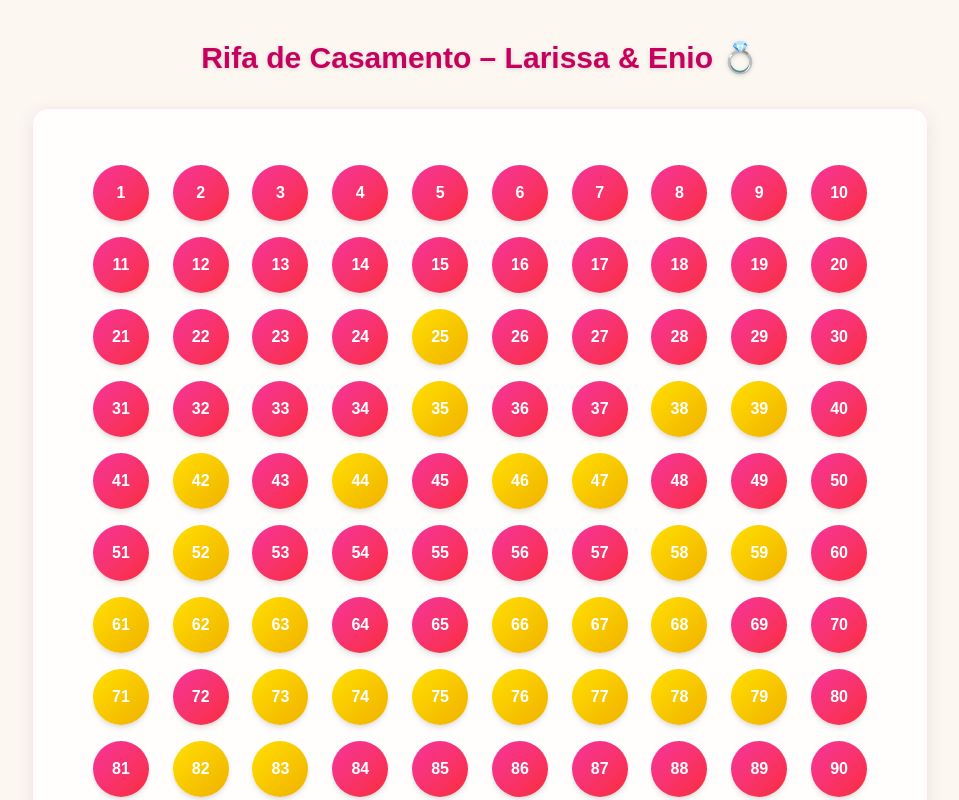
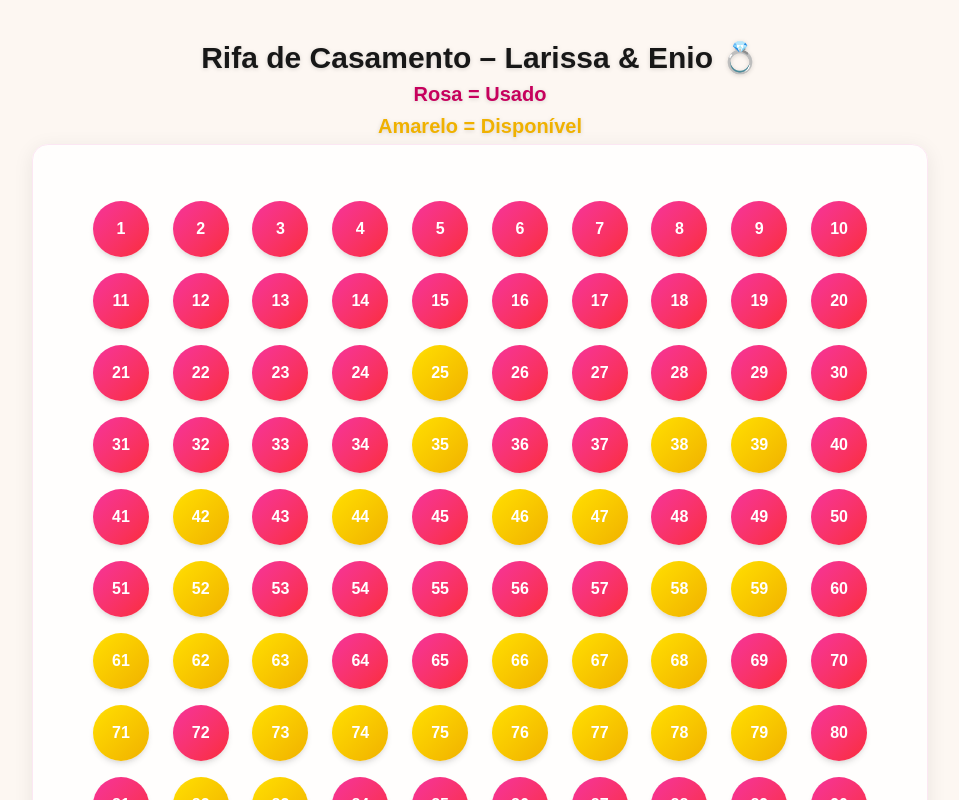
Before and after one commit to cpdupaibura/rifa1-larienio, a Next.js app: page / in a window 1280 px wide. Shown: the top 800 px of the page, without its empty margins (160-1119 px from the left). Built offline with nearby package versions, Linux system fonts and the light colour scheme.

Commit message:
alterações visuais legendas

```diff
--- a/src/app/page.tsx
+++ b/src/app/page.tsx
@@ -4,8 +4,14 @@ import BallGrid from "@/components/BallGrid";
 export default function Home() {
   return (
     <main className="min-h-screen w-full flex flex-col items-center justify-start p-10 bg-[#fdf7f2]">
-      <h1 className="text-3xl font-bold mb-8 text-pink-700 drop-shadow-sm">
+      <h1 className="text-3xl font-bold mb-1 text-neutral-900 drop-shadow-sm">
         Rifa de Casamento – Larissa & Enio 💍
+      </h1>
+      <h1 className="text-xl font-bold mb-1 text-pink-700 drop-shadow-sm">
+        Rosa = Usado
+      </h1>
+      <h1 className="text-xl font-bold mb-1 text-yellow-500 drop-shadow-sm">
+        Amarelo = Disponível
       </h1>
 
       <div
```
